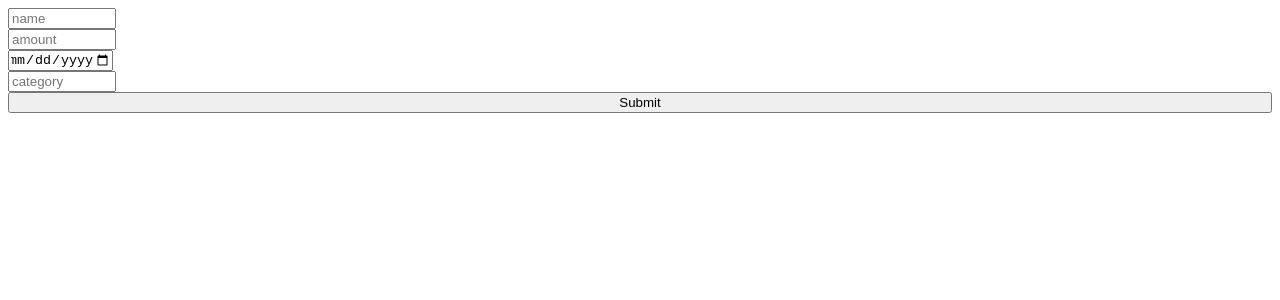
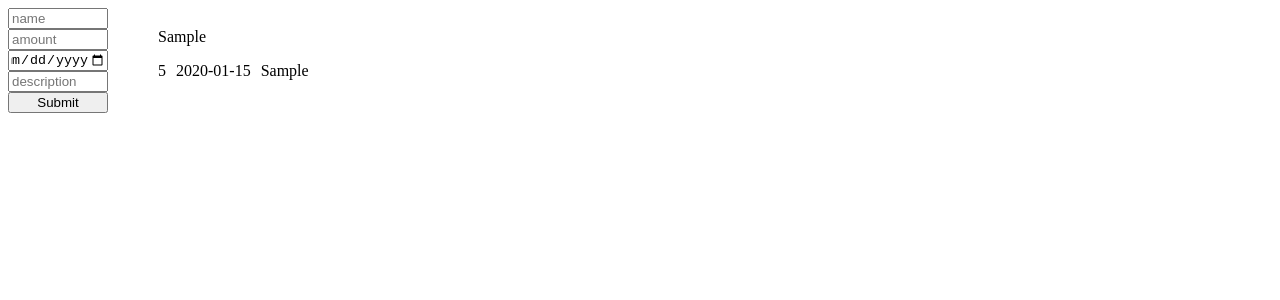
Before and after one commit to tempestmeow/FinanceApp, a React (Vite) app: page / in a window 1280 px wide. Both pictures are taken after typing "Sample", "5", "2020-01-15", "Sample" into the empty fields and a click on the button "Submit". Shown: the top 300 px of the page. Built offline with nearby package versions, Linux system fonts and the light colour scheme.

Commit message:
added layouts to display expenses

```diff
--- a/src/App.css
+++ b/src/App.css
@@ -1,8 +1,29 @@
+* {
+  box-sizing: border-box;
+}
+
+.expense {
+  display: flex;
+  gap: 50px;
+}
+
 .addExpense {
   display: flex;
   flex-direction: column;
 }
 
-input {
+input,
+button {
   width: 100px;
 }
+
+.expenseList {
+  display: flex;
+  flex-direction: column;
+  padding-top: 10px;
+}
+
+.transactionDetails {
+  display: flex;
+  gap: 10px;
+}
--- a/src/App.jsx
+++ b/src/App.jsx
@@ -8,8 +8,9 @@ function App() {
     name: "",
     amount: "",
     date: "",
-    category: "",
+    description: "",
   });
+  const [view, setView] = useState("expense");
 
   useEffect(() => {
     console.log(transactionSet);
@@ -32,11 +33,14 @@ function App() {
       name: "",
       amount: "",
       date: "",
-      category: "",
+      description: "",
     });
   };
   return (
     <>
+      {view === "expense" && (
+        <>
+          <div className="expense">
             <form className="addExpense" onSubmit={handleSubmit}>
               <input
                 type="text"
@@ -64,13 +68,28 @@ function App() {
               ></input>
               <input
                 type="text"
-          placeholder="category"
-          name="category"
+                placeholder="description"
+                name="description"
                 onChange={handleChange}
-          value={transactions.category}
+                value={transactions.description}
               ></input>
               <button type="submit">Submit</button>
             </form>
+            <div className="expenseList">
+              {transactionSet.map((transaction, index) => (
+                <div key={index} className="expenseList">
+                  <div className="transactionTitle">{transaction.name}</div>
+                  <div className="transactionDetails">
+                    <p>{transaction.amount}</p>
+                    <p>{transaction.date}</p>
+                    <p>{transaction.description}</p>
+                  </div>
+                </div>
+              ))}
+            </div>
+          </div>
+        </>
+      )}
     </>
   );
 }
```
Lines whose indentation alone changed are shown as unchanged.
